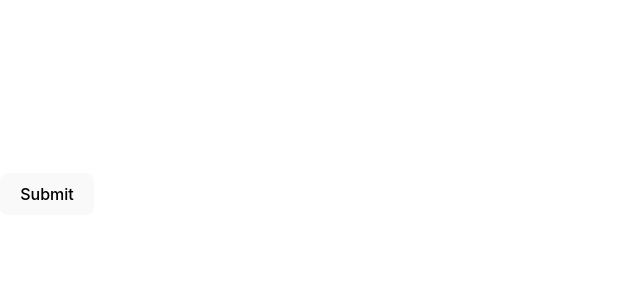
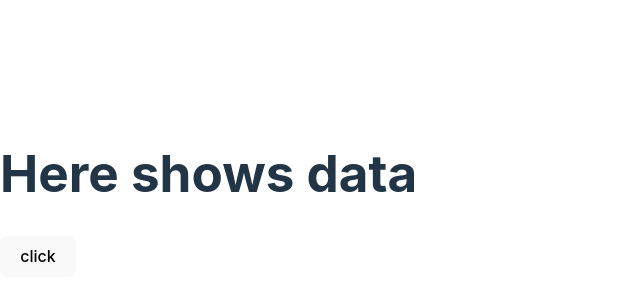
Before and after one commit to abubdcalling/React, a React (Vite) app: page / in a window 1280 px wide. Shown: the part 206-506 px from the top of the page, without its empty margins (0-640 px from the left). Built offline with nearby package versions, Linux system fonts and the light colour scheme.

Commit message:
hooks with useref

```diff
--- a/src/App.jsx
+++ b/src/App.jsx
@@ -1,16 +1,16 @@
-// import React from "react";
-import Hero from "./component/Hero";
+import { useRef } from "react";
 
 const App = () => {
-  // const [count, setCount] = useState(0);
+  let headline = useRef();
 
-  const fun = () => {
-    return alert("fun function");
+  const change = () => {
+    headline.current.innerText = "hello useref";
   };
 
   return (
     <div>
-      <Hero fun={fun} />
+      <h1 ref={headline}>Here shows data</h1>
+      <button onClick={change}>click</button>
     </div>
   );
 };
```
